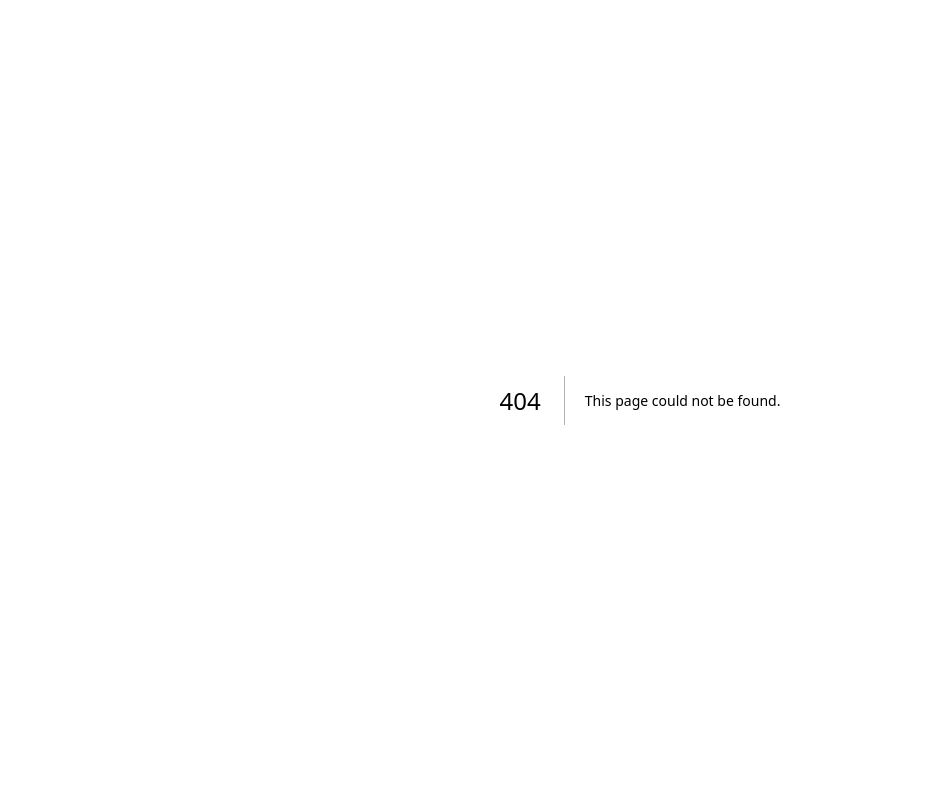
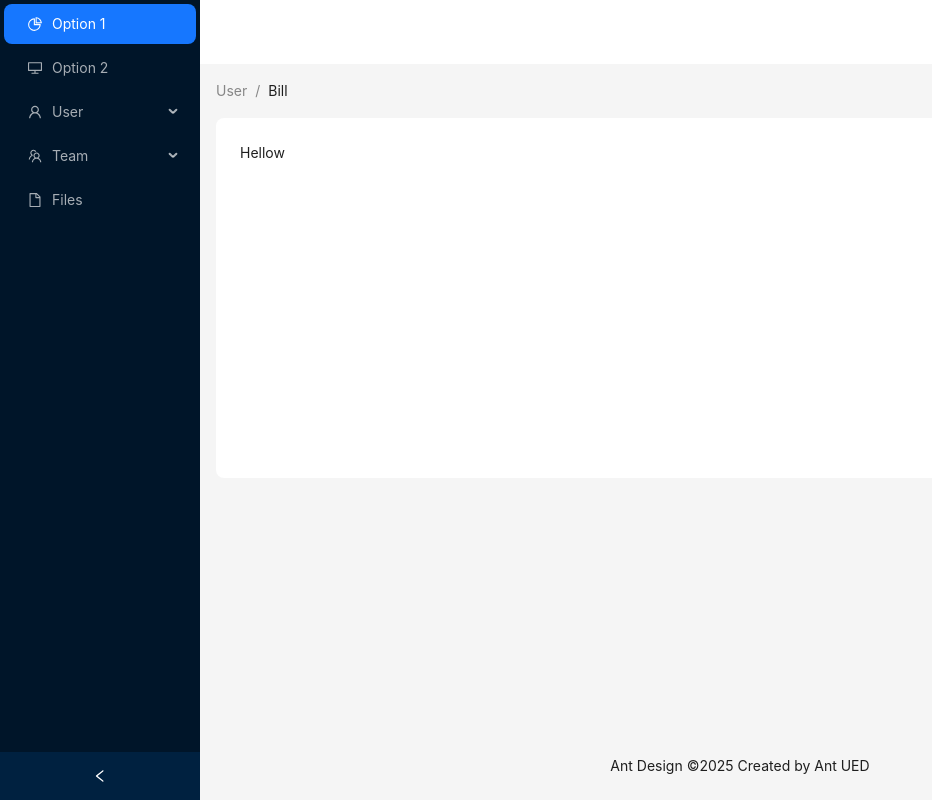
Before and after one commit to DeveloperDolon/microservice-client, a Next.js app: page /dashboard in a window 1280 px wide. Before the commit this address had no page. Shown: the whole page, without its empty margins (0-932 px from the left). Built offline with nearby package versions, Linux system fonts and the light colour scheme.

Commit message:
dashboard layout added

```diff
--- /dev/null
+++ b/app/dashboard/layout.tsx
@@ -0,0 +1,79 @@
+"use client";
+import React, { useState } from 'react';
+import {
+  DesktopOutlined,
+  FileOutlined,
+  PieChartOutlined,
+  TeamOutlined,
+  UserOutlined,
+} from '@ant-design/icons';
+import type { MenuProps } from 'antd';
+import { Breadcrumb, Layout, Menu, theme } from 'antd';
+
+const { Header, Content, Footer, Sider } = Layout;
+
+type MenuItem = Required<MenuProps>['items'][number];
+
+function getItem(
+  label: React.ReactNode,
+  key: React.Key,
+  icon?: React.ReactNode,
+  children?: MenuItem[],
+): MenuItem {
+  return {
+    key,
+    icon,
+    children,
+    label,
+  } as MenuItem;
+}
+
+const items: MenuItem[] = [
+  getItem('Option 1', '1', <PieChartOutlined />),
+  getItem('Option 2', '2', <DesktopOutlined />),
+  getItem('User', 'sub1', <UserOutlined />, [
+    getItem('Tom', '3'),
+    getItem('Bill', '4'),
+    getItem('Alex', '5'),
+  ]),
+  getItem('Team', 'sub2', <TeamOutlined />, [getItem('Team 1', '6'), getItem('Team 2', '8')]),
+  getItem('Files', '9', <FileOutlined />),
+];
+
+export default function DashboardLayout({children}: {children: React.ReactNode}) {
+  const [collapsed, setCollapsed] = useState(false);
+  const {
+    token: { colorBgContainer, borderRadiusLG },
+  } = theme.useToken();
+
+  return (
+    <Layout style={{ minHeight: '100vh' }}>
+      <Sider collapsible collapsed={collapsed} onCollapse={(value) => setCollapsed(value)}>
+        <div className="demo-logo-vertical" />
+        <Menu theme="dark" defaultSelectedKeys={['1']} mode="inline" items={items} />
+      </Sider>
+      <Layout>
+        <Header style={{ padding: 0, background: colorBgContainer }} />
+        <Content style={{ margin: '0 16px' }}>
+          <Breadcrumb style={{ margin: '16px 0' }}>
+            <Breadcrumb.Item>User</Breadcrumb.Item>
+            <Breadcrumb.Item>Bill</Breadcrumb.Item>
+          </Breadcrumb>
+          <div
+            style={{
+              padding: 24,
+              minHeight: 360,
+              background: colorBgContainer,
+              borderRadius: borderRadiusLG,
+            }}
+          >
+            {children}
+          </div>
+        </Content>
+        <Footer style={{ textAlign: 'center' }}>
+          Ant Design ©{new Date().getFullYear()} Created by Ant UED
+        </Footer>
+      </Layout>
+    </Layout>
+  );
+};
--- /dev/null
+++ b/app/dashboard/page.tsx
@@ -0,0 +1,11 @@
+import React from 'react';
+
+const page = () => {
+  return (
+    <div>
+      Hellow
+    </div>
+  );
+};
+
+export default page;
--- a/app/page.tsx
+++ b/app/page.tsx
@@ -1,7 +1,7 @@
 export default function Home() {
   return (
   <div>
-    Hello world form bangladesh. kamon acho dado. my plaser
+    Hello world form bangladesh.
   </div>
   );
 }
```
